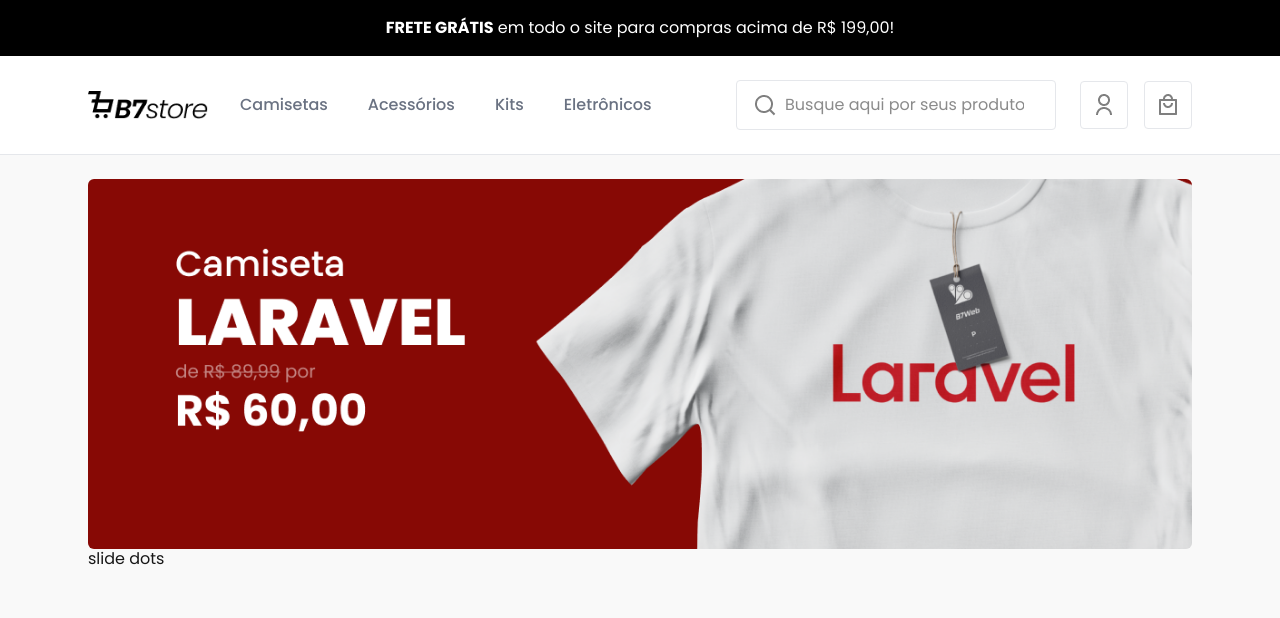
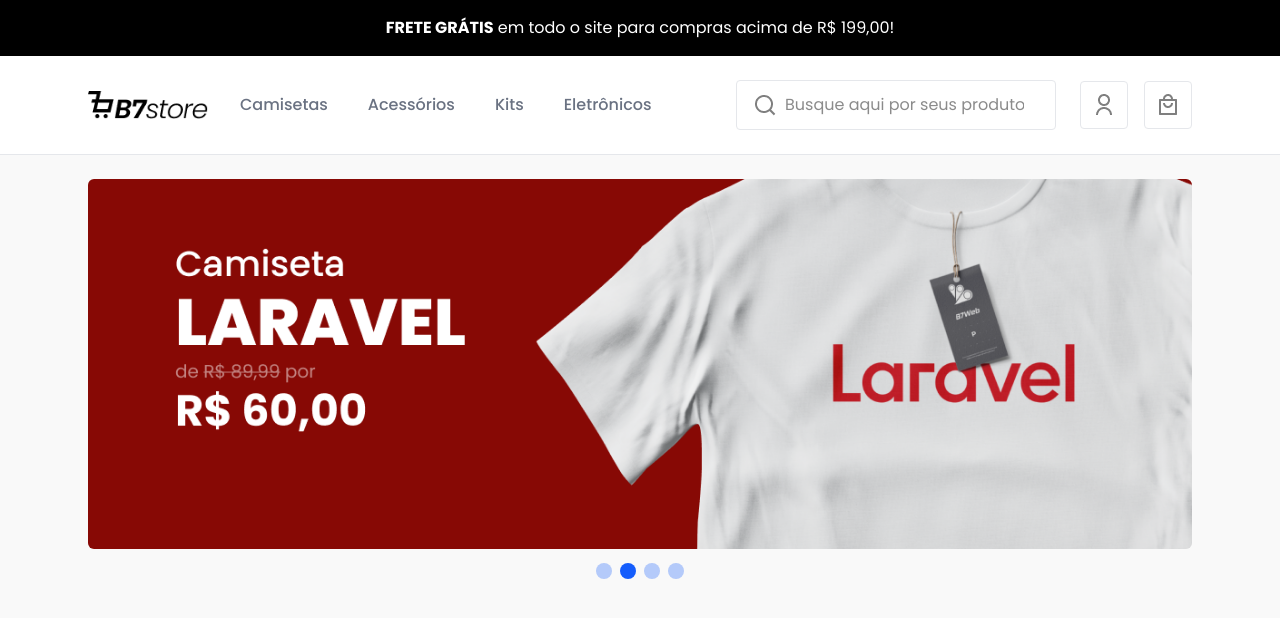
Before and after one commit to Nixwzy/b7store, a Next.js app: page / in a window 1280 px wide. Shown: the top 618 px of the page. Built offline with nearby package versions, Linux system fonts and the light colour scheme.

Commit message:
style(banners): improve comments and formatting for clarity

```diff
--- a/src/components/home/banners.tsx
+++ b/src/components/home/banners.tsx
@@ -9,8 +9,10 @@
   list: Banner[];
 };
 
+// TIMEOUT CONTROL FOR BANNER CAROUSEL
 let carouselTimer: NodeJS.Timeout; // timer variable to control the banner rotation interval
 let carouselInterval = 3000;
+
 
 export const Banners = ({ list }: Props) => {
   const [currentImg, setCurrentImg] = useState(0); // state to control which banner is currently visible
@@ -54,9 +56,17 @@
           </Link>
         ))}
       </div>
-      {/* Slide dots: each dot represents a banner.
-      Clicking a dot updates the current state, showing the corresponding banner. */}
-      <div>slide dots</div>
+      {/* slide dots */}
+      <div className="mt-4 flex justify-center gap-2">
+        {list.map((banner, index) => (
+          <div
+            key={index}
+            className="size-4 bg-blue-600 rounded-full cursor-pointer"
+            style={{ opacity: currentImg === index ? 1 : 0.3 }}
+
+          />
+        ))}
+      </div>
     </div>
   );
 };
```
